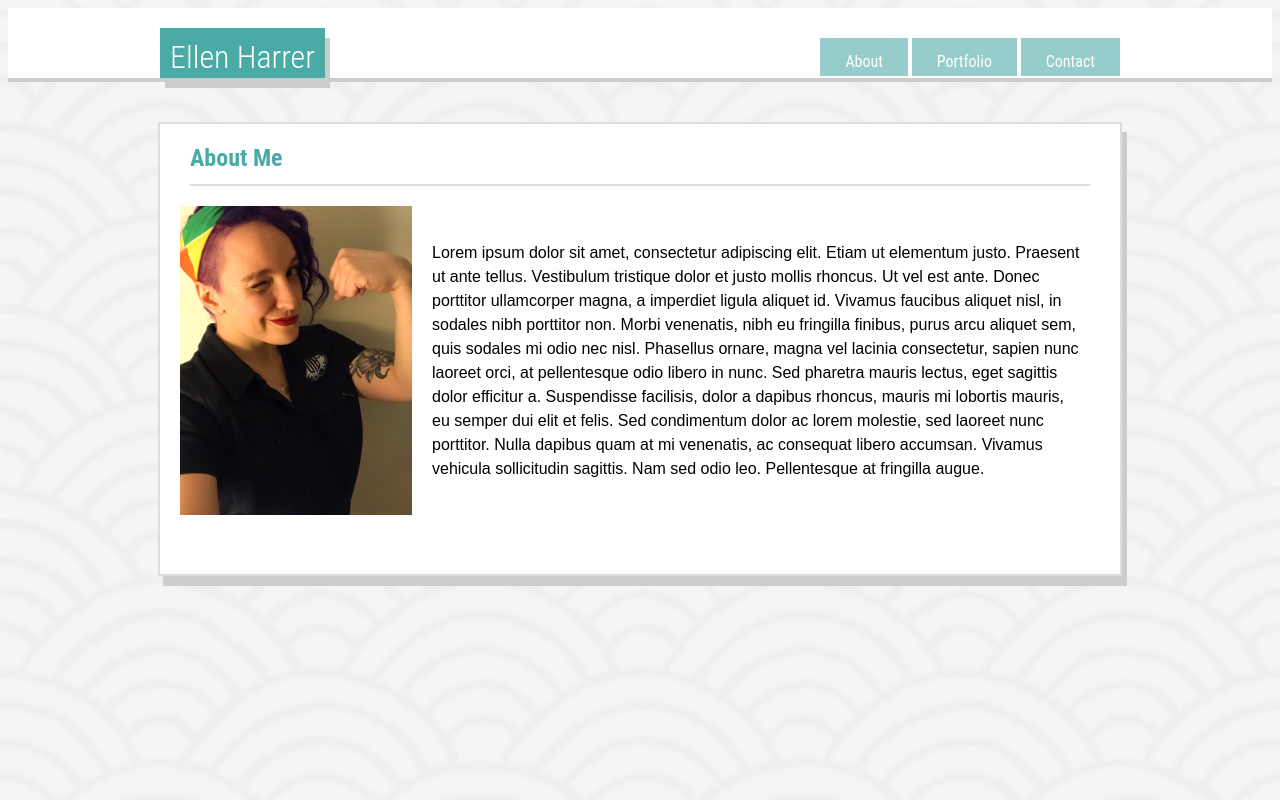
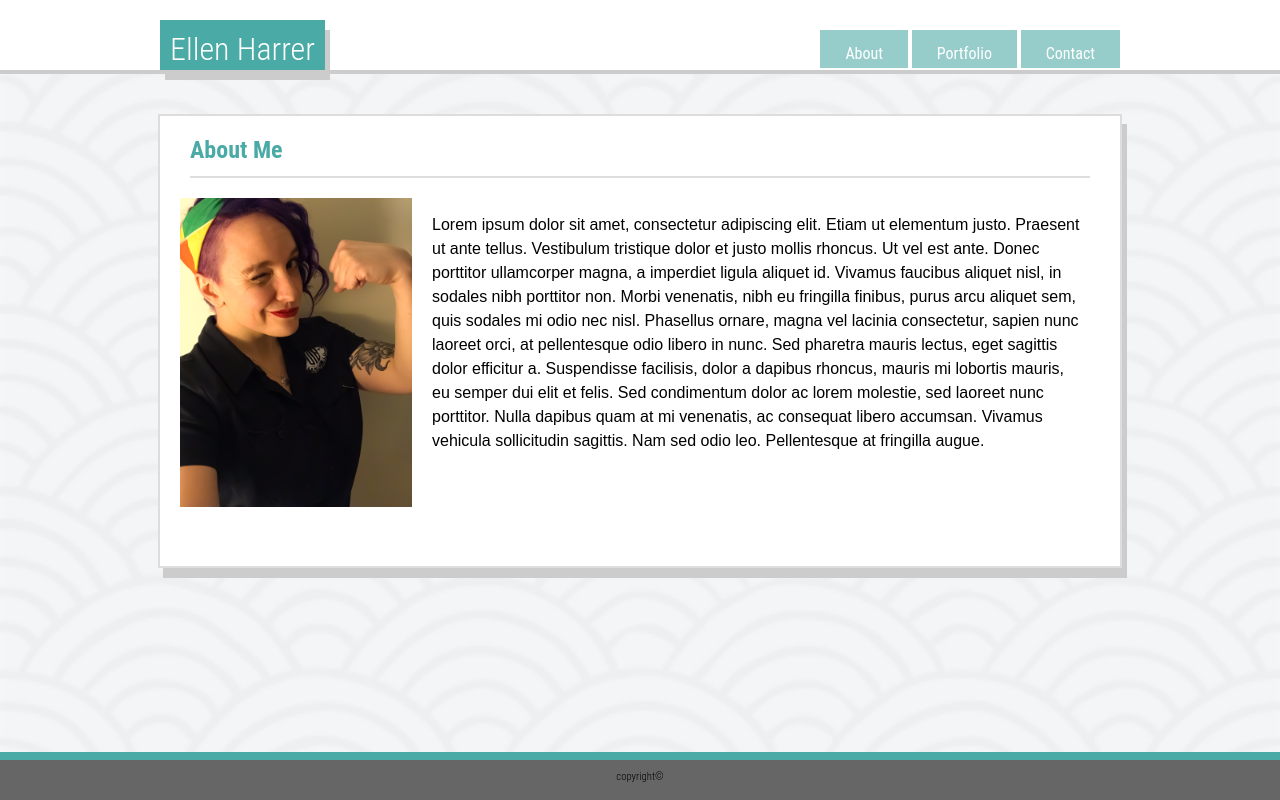
Before and after one commit to elletiburon/Basic-Portfolio, a plain HTML site: page index.html in a window 1280 px wide. Drawn offline with Linux system fonts and the light colour scheme; files whose address does not match are found by name.

Commit message:
commit five about page doneish

```diff
--- a/assets/css/style.css
+++ b/assets/css/style.css
@@ -1,3 +1,19 @@
+/* found the page-container and content-wrap code here:
+https://medium.freecodecamp.org/how-to-keep-your-footer-where-it-belongs-59c6aa05c59c */
+
+body {
+    margin: 0 auto;
+}
+
+#page-container {
+    position: relative;
+    min-height: 100vh;
+}
+
+#content-wrap {
+    padding-bottom: 2.5rem;
+}
+
 html {
     background: url(/Users/ellenharrer/Documents/GitHub/Basic-Portfolio/assets/images/seigaiha.png) no-repeat center fixed;
     background-size: cover;
@@ -98,8 +114,24 @@ p {
     text-align: left;
     line-height: 150%;
     margin: 35px;
-    border-top: 20px solid white;
 
+}
+
+footer {
+    background-color: #666666;
+    border-top: 8px solid #4aaaa5;
+    position: absolute;
+    bottom: 0;
+    width: 100%;
+    height: 2.5rem;
+}
+
+footer h6 {
+    font-family: 'Roboto Condensed', sans-serif;
+    font-weight: lighter;
+    text-align: center;
+    margin: 0 auto;
+    padding-top: 10px;
 
 
 }
--- a/index.html
+++ b/index.html
@@ -11,7 +11,8 @@
 </head>
 
 <body>
-
+<div id="page-container">
+    <div id="content-wrap">
     <header>
         <div>
             <h1>Ellen Harrer</h1>
@@ -27,7 +28,7 @@
 
     <section>
         <div>
-        <h2>About Me</h2>
+            <h2>About Me</h2>
         </div>
 
         <img id="profile-image"
@@ -48,7 +49,13 @@
     </section>
 
 
+    <footer>
+      <h6>copyright&#169;
+        </h6>
 
+    </footer>
+</div>
+</div>
 </body>
 
 </html>
```
Also changed, not shown: contact.html (+16 -1 lines), portfolio.html (+19 -1 lines).
